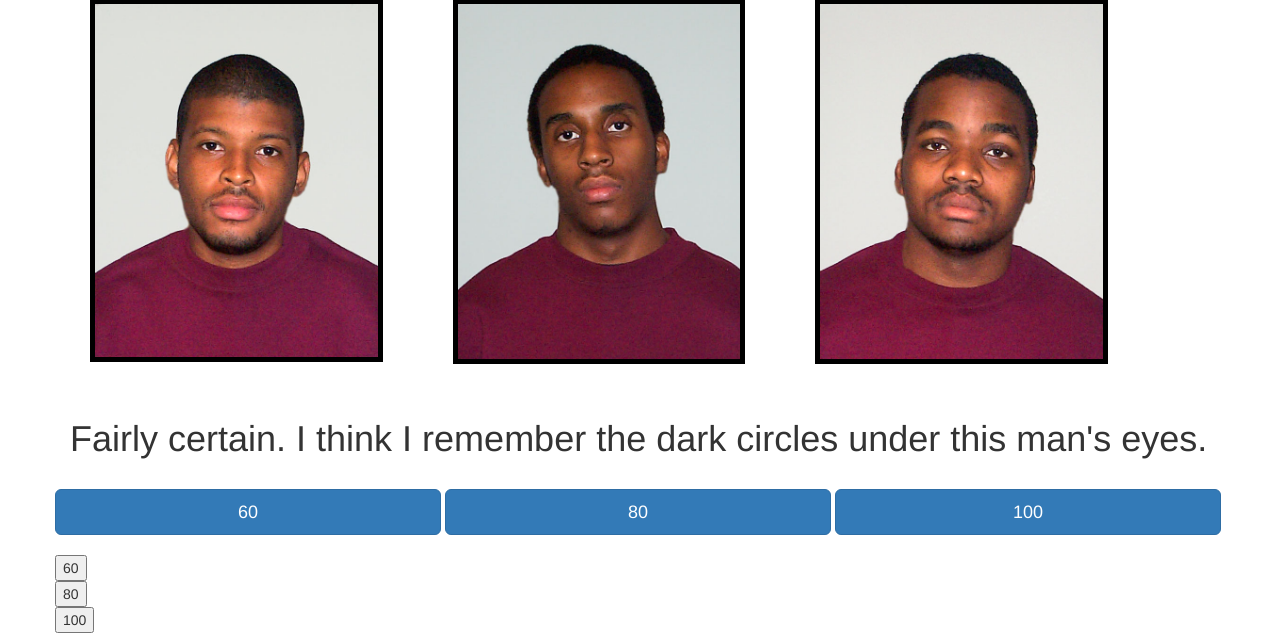
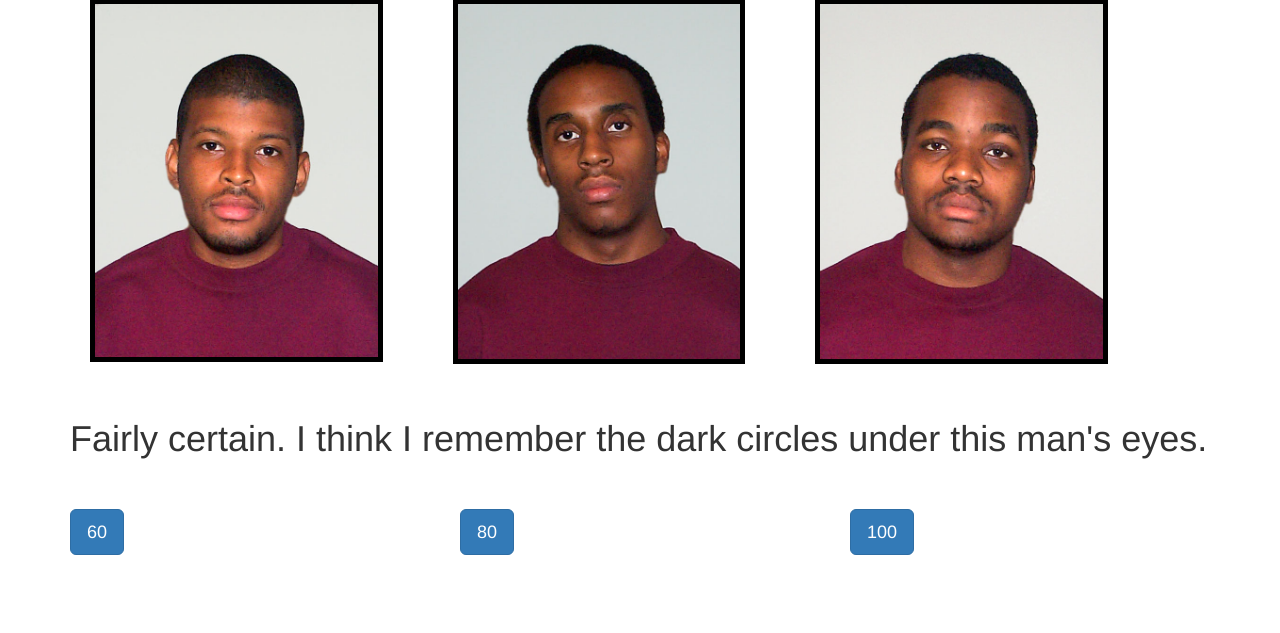
Before and after one commit to Luyao61/WebApp, a Django app: page /polls/sample/ in a window 1280 px wide. Shown: the part 470-1103 px from the top of the page. After the commit the page ends 1025 px from the top, so only its background shows below. Run offline with Django 3.2, Linux system fonts and the light colour scheme; data comes from the database, SQL or seed files in the repository; both versions use the stored data as it was after the commit; some libraries are stand-ins or nearby versions.

Commit message:
style improv

```diff
--- a/polls/static/polls/sample_style.css
+++ b/polls/static/polls/sample_style.css
@@ -5,3 +5,7 @@ img {
     border: 5px solid black;
 }
 #chosen {border: 5px solid red;}
+
+form {
+    display: inline-block;
+}
--- a/polls/templates/polls/sample.html
+++ b/polls/templates/polls/sample.html
@@ -41,25 +41,31 @@
 
     <br>
 
-    <div class="container">
-        <div class="row">
-            <button class = "btn btn-primary btn-lg" style="width:33%;" type="button" >60</button>
-            <button class = "btn btn-primary btn-lg" style="width:33%;" type="button" >80</button>
-            <button class = "btn btn-primary btn-lg" style="width:33%;" type="button" >100</button>
-        </div>
-    </div>
+{#    <div class="container">#}
+{#        <div class="row">#}
+{#            <button class = "btn btn-primary btn-lg" style="width:33%;" type="button" >60</button>#}
+{#            <button class = "btn btn-primary btn-lg" style="width:33%;" type="button" >80</button>#}
+{#            <button class = "btn btn-primary btn-lg" style="width:33%;" type="button" >100</button>#}
+{#        </div>#}
+{#    </div>#}
     <br>
     <div class="container">
         <div class="row">
+            <div class="col-xs-4 col-sm-4 col-md-4 col-lg-4">
                 <form action="{% url 'polls:record_answer' uid 60 %}">
-                <input type="submit" value="60"/>
+                    <input type="submit" class="btn btn-primary btn-lg" style="width:100%" value="60"/>
                 </form>
+            </div>
+            <div class="col-xs-4 col-sm-4 col-md-4 col-lg-4">
                 <form action="{% url 'polls:record_answer' uid 80 %}">
-                <input type="submit" value="80"/>
+                    <input type="submit" class="btn btn-primary btn-lg" style="width:100%" value="80"/>
                 </form>
+            </div>
+            <div class="col-xs-4 col-sm-4 col-md-4 col-lg-4">
                 <form action="{% url 'polls:record_answer' uid 100 %}">
-                <input type="submit" value="100"/>
+                    <input type="submit" class="btn btn-primary btn-lg" style="width:100%" value="100"/>
                 </form>
+            </div>
         </div>
     </div>
 </body>
--- a/polls/templates/polls/start.html
+++ b/polls/templates/polls/start.html
@@ -2,13 +2,15 @@
 <html lang="en">
 <head>
     <meta charset="UTF-8">
+    <link rel="stylesheet"  href="https://maxcdn.bootstrapcdn.com/bootstrap/3.3.7/css/bootstrap.min.css">
+
     <title>Welcome Page</title>
 </head>
 <body>
     <h1>Welcome!</h1>
     <br>
     <form action="{% url 'polls:test' uid %}">
-        <input type="submit" value="START"/>
+        <input type="submit" value="START"  class = "btn btn-primary btn-lg"/>
     </form>
 
 </body>
```
Also changed, not shown: db.sqlite3. Lines whose indentation alone changed are shown as unchanged.
